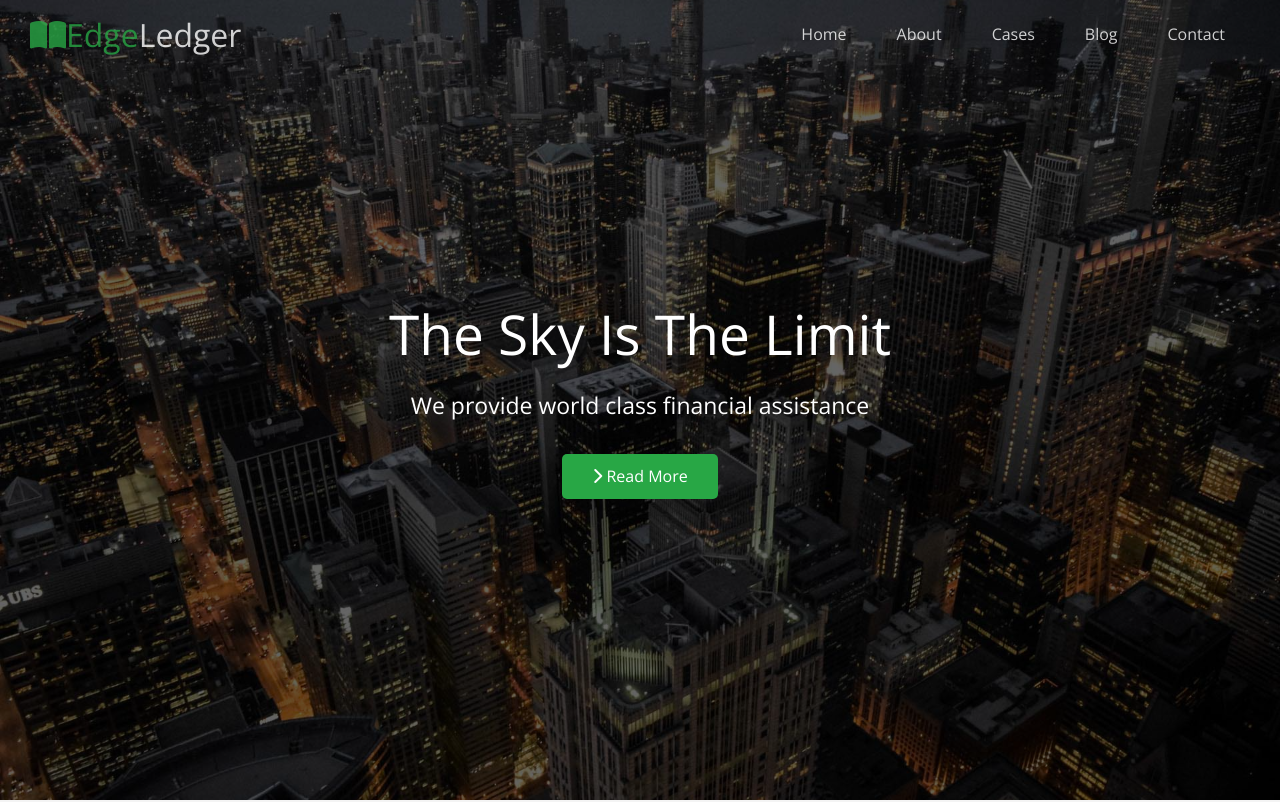
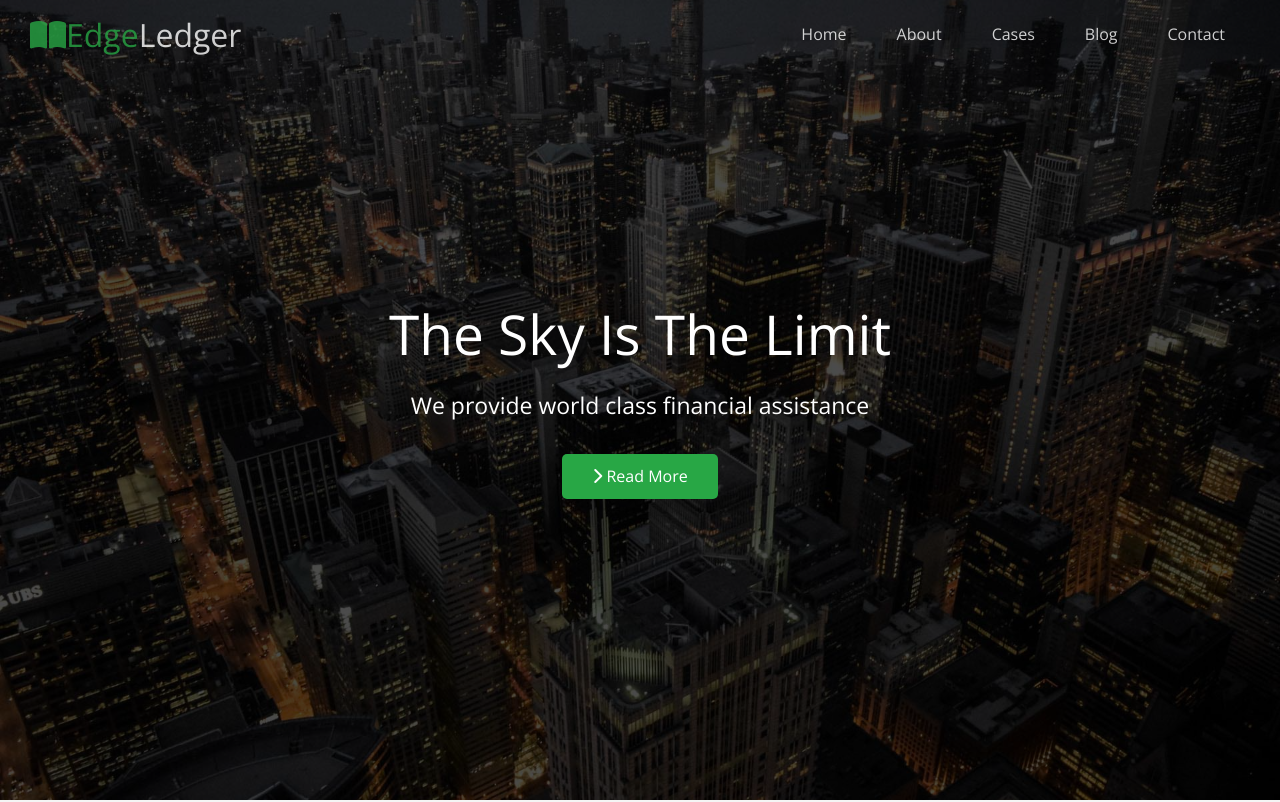
Before and after one commit to thiagotpsilva/EdgeLedger-Website, a plain HTML site: page index.html in a window 1280 px wide. Shown: the top 802 px of the page. Drawn offline with nearby package versions, Linux system fonts and the light colour scheme.

Commit message:
Overlay color Change

```diff
--- a/css/style.css
+++ b/css/style.css
@@ -128,7 +128,7 @@ img {
   left: 0;
   width: 100%;
   height: 100%;
-  background-color: rgba(0, 0, 0, 0.6);
+  background-color: rgba(0, 0, 0, 0.7);
 }
 
 .hero * {
```
